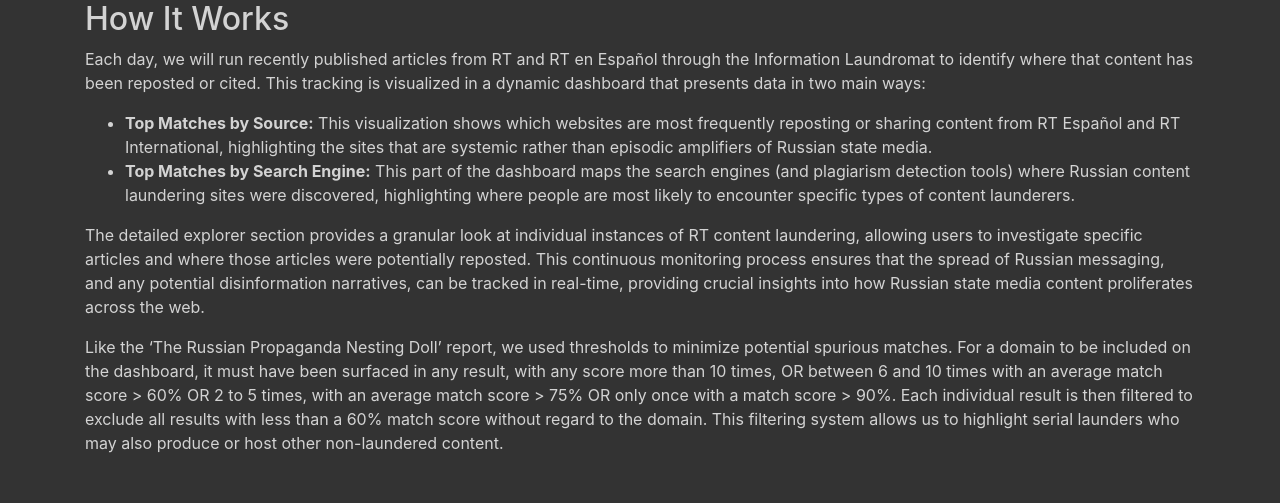
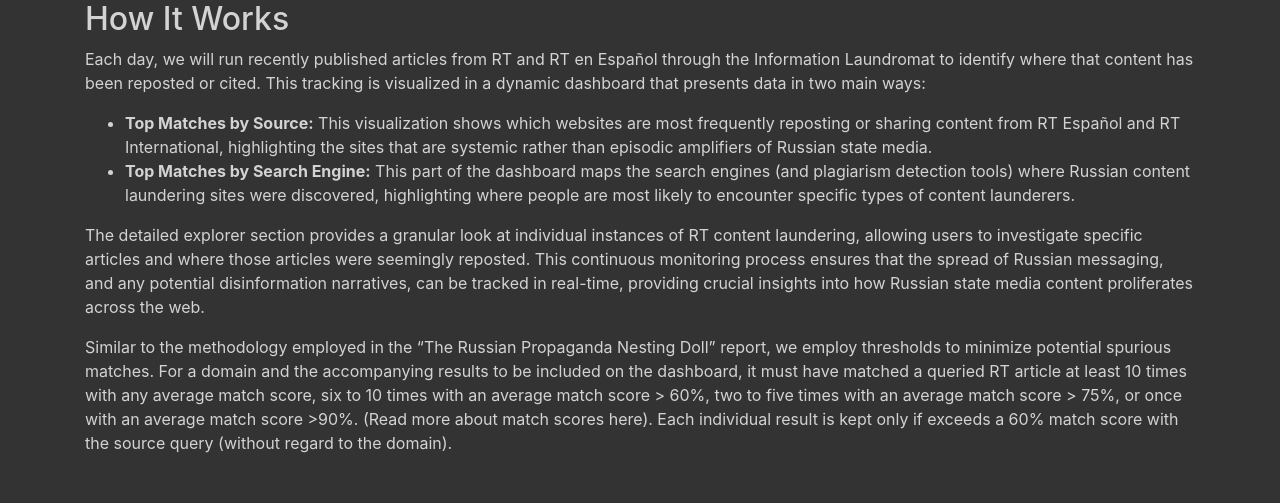
Before and after one commit to ASD-at-GMF/disinfo-laundromat, a Flask app: page /dashboard in a window 1280 px wide. Shown: the part 842-1345 px from the top of the page. Run offline with Flask 3, Linux system fonts and the light colour scheme; parts of the project's set-up code (start-up, migrations or seed data) failed here and were passed over; some libraries are stand-ins or nearby versions.

Commit message:
Tweak lang

```diff
--- a/templates/dashboard.html
+++ b/templates/dashboard.html
@@ -87,6 +87,8 @@
                     </p>
                   </section>
 
+
+                <section id="how-it-works" class="my-5">
                     <section id="how-it-works" class="my-5">
                         <h2>How It Works</h2>
                         <p>
@@ -99,14 +101,12 @@
                         </ul>
                         <p>
                           The detailed explorer section provides a granular look at individual instances of RT content laundering, allowing users to investigate specific articles
-                    and where those articles were potentially reposted. This continuous monitoring process ensures that the spread of Russian messaging, and any potential
+                          and where those articles were seemingly reposted. This continuous monitoring process ensures that the spread of Russian messaging, and any potential
                           disinformation narratives, can be tracked in real-time, providing crucial insights into how Russian state media content proliferates across the web.
                         </p>
                         <p>
-                    Like the ‘The Russian Propaganda Nesting Doll’ report, we used thresholds to minimize potential spurious matches. For a domain to be included on the dashboard,
-                    it must have been surfaced in any result, with any score more than 10 times, OR between 6 and 10 times with an average match score &gt; 60% OR 2 to 5 times, with
-                    an average match score &gt; 75% OR only once with a match score &gt; 90%. Each individual result is then filtered to exclude all results with less than a 60% match
-                    score without regard to the domain. This filtering system allows us to highlight serial launders who may also produce or host other non-laundered content.
+                          Similar to the methodology employed in the “The Russian Propaganda Nesting Doll” report, we employ thresholds to minimize potential spurious matches.
+                          For a domain and the accompanying results to be included on the dashboard, it must have matched a queried RT article at least 10 times with any average match score, six to 10 times with an average match score > 60%, two to five times with an average match score > 75%, or once with an average match score >90%. (Read more about match scores here). Each individual result is kept only if exceeds a 60% match score with the source query (without regard to the domain).
                   </p>
                 </section>
               </div>
```
Lines whose indentation alone changed are shown as unchanged.
